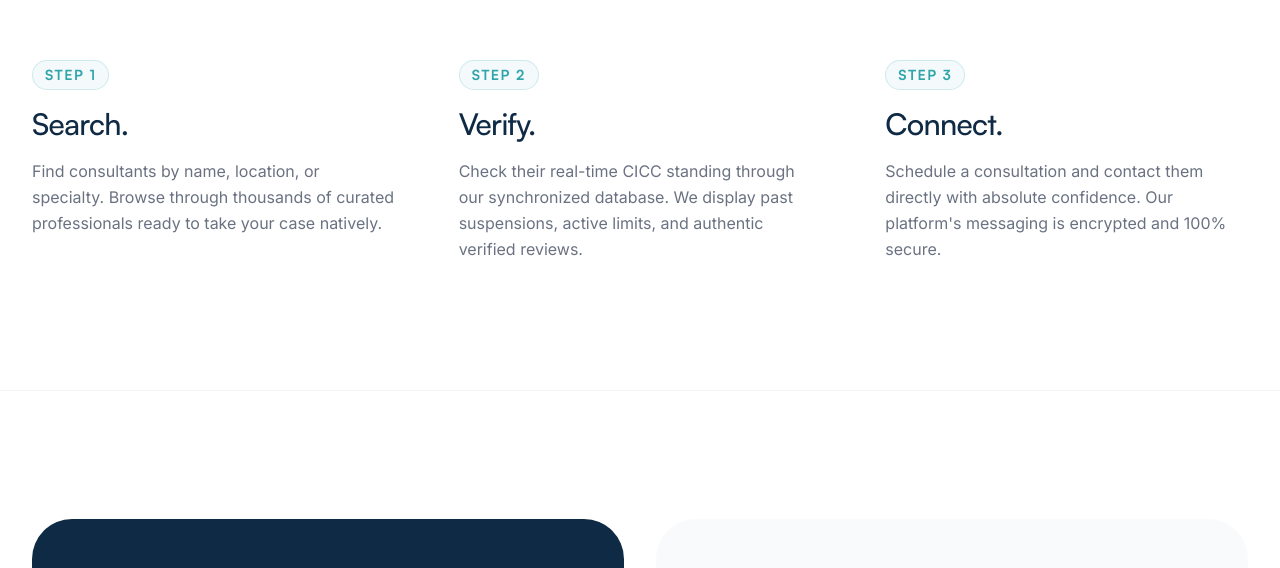
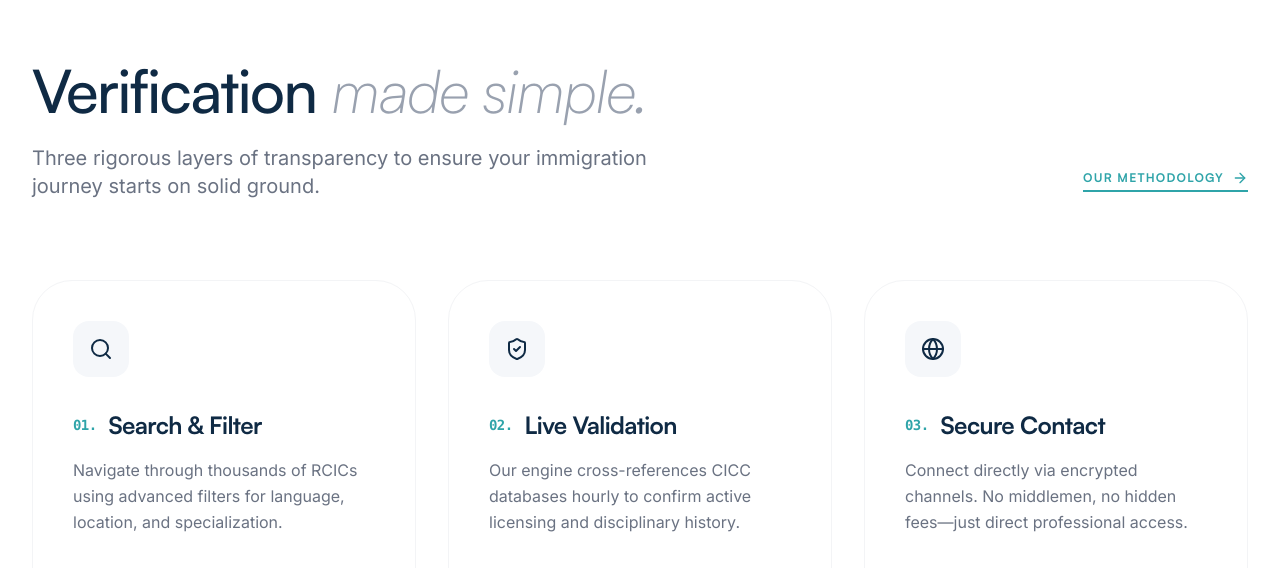
Before and after one commit to farjadp/verixa, a Next.js app: page / in a window 1280 px wide. Shown: the part 1251-1819 px from the top of the page. Built offline with nearby package versions, Linux system fonts and the light colour scheme; no server answers; the database is empty.

Commit message:
feat(ai-factory): add raw context, length options, and SEO architectures

```diff
--- a/package.json
+++ b/package.json
@@ -46,6 +46,6 @@
     "eslint-config-next": "16.2.1",
     "prisma": "^5.22.0",
     "tailwindcss": "^4",
-    "typescript": "^5"
+    "typescript": "5.9.3"
   }
 }
--- a/src/actions/aggregator.actions.ts
+++ b/src/actions/aggregator.actions.ts
@@ -28,7 +28,7 @@ const AggregatedBriefSchema = z.object({
   summary: z.string(),
   category: z.enum(["IMMIGRATION_GUIDES", "CONSULTANT_INSIGHTS", "CASE_BASED_CONTENT", "UPDATES_POLICY"]),
   faq: z.array(z.string()),
-  imagePrompt: z.string().describe("A prompt for FAL AI Flux Pro. Must be editorial, NO text, high resolution."),
+  imagePrompt: z.string().describe("Design an authentic, news-style photojournalistic prompt. Must be documentary style, NO text, high resolution."),
   isDuplicate: z.boolean().describe("True if the content is completely irrelevant or an identical duplicate of something Verixa already covered."),
   originalPublishedDate: z.string().describe("The exact publication date of the original news article found in the raw text, in ISO format. Default to today if missing.")
 });
@@ -369,7 +369,7 @@ export async function processPendingRawArticle(rawArticleId: string, autoPublish
     // 5. GENERATE EDITORIAL IMAGE (DALL-E 2 / Unsplash Fallback)
     let imageUrl = "";
     try {
-      const safePrompt = `Editorial photography, highly detailed, cinematic lighting. Subject: ${brief?.imagePrompt}. Clean.`;
+      const safePrompt = `Authentic documentary photojournalism, high quality professional news style photography. Subject: ${brief?.imagePrompt}. Natural lighting, realistic textures, serious tone, unposed, in the moment. Clean composition.`;
       const response = await getOpenAI().images.generate({
         model: "dall-e-2",
         prompt: safePrompt.substring(0, 1000), // dall-e-2 limit
--- a/src/app/page.tsx
+++ b/src/app/page.tsx
@@ -163,26 +163,83 @@ export default async function Home() {
         </div>
       </section>
 
-      {/* ---------------- 3. HOW IT WORKS / TRUST LAYER ---------------- */}
-      <section className="bg-white py-32 border-b border-gray-100">
-        <div className="max-w-7xl mx-auto px-8 grid md:grid-cols-3 gap-16">
-          <div className="space-y-4">
-            <h4 className="text-sm font-bold uppercase tracking-widest text-[#2FA4A9] border border-[#2FA4A9]/20 bg-[#2FA4A9]/5 py-1 px-3 rounded-full w-fit">Step 1</h4>
-            <h3 className="text-3xl font-medium">Search.</h3>
-            <p className="text-gray-500 font-sans leading-relaxed">Find consultants by name, location, or specialty. Browse through thousands of curated professionals ready to take your case natively.</p>
+{/* ---------------- 3. HOW IT WORKS / TRUST LAYER (REDESIGNED) ---------------- */}
+      <section className="bg-white py-32 border-b border-gray-100 overflow-hidden">
+        <div className="max-w-7xl mx-auto px-8">
+          <div className="flex flex-col md:flex-row md:items-end justify-between mb-20 gap-6">
+            <div className="max-w-2xl">
+              <h2 className="text-5xl md:text-6xl font-medium tracking-tight mb-6">
+                Verification <span className="italic font-light text-gray-400">made simple.</span>
+              </h2>
+              <p className="text-xl text-gray-500 font-sans">
+                Three rigorous layers of transparency to ensure your immigration journey starts on solid ground.
+              </p>
+            </div>
+            <div className="hidden md:block pb-2">
+              <div className="flex items-center gap-2 text-[#2FA4A9] font-bold uppercase tracking-widest text-xs border-b-2 border-[#2FA4A9] pb-1">
+                Our Methodology <ArrowRight className="w-4 h-4" />
+              </div>
+            </div>
           </div>
-          <div className="space-y-4">
-            <h4 className="text-sm font-bold uppercase tracking-widest text-[#2FA4A9] border border-[#2FA4A9]/20 bg-[#2FA4A9]/5 py-1 px-3 rounded-full w-fit">Step 2</h4>
-            <h3 className="text-3xl font-medium">Verify.</h3>
-            <p className="text-gray-500 font-sans leading-relaxed">Check their real-time CICC standing through our synchronized database. We display past suspensions, active limits, and authentic verified reviews.</p>
-          </div>
-          <div className="space-y-4">
-            <h4 className="text-sm font-bold uppercase tracking-widest text-[#2FA4A9] border border-[#2FA4A9]/20 bg-[#2FA4A9]/5 py-1 px-3 rounded-full w-fit">Step 3</h4>
-            <h3 className="text-3xl font-medium">Connect.</h3>
-            <p className="text-gray-500 font-sans leading-relaxed">Schedule a consultation and contact them directly with absolute confidence. Our platform's messaging is encrypted and 100% secure.</p>
+
+          <div className="grid md:grid-cols-3 gap-8 relative">
+            {/* Connecting Line (Desktop Only) */}
+            <div className="hidden md:block absolute top-1/2 left-0 w-full h-[1px] bg-gray-100 -z-10" />
+
+            {[
+              {
+                step: "01",
+                title: "Search & Filter",
+                desc: "Navigate through thousands of RCICs using advanced filters for language, location, and specialization.",
+                icon: <Search className="w-6 h-6" />,
+              },
+              {
+                step: "02",
+                title: "Live Validation",
+                desc: "Our engine cross-references CICC databases hourly to confirm active licensing and disciplinary history.",
+                icon: <ShieldCheck className="w-6 h-6" />,
+              },
+              {
+                step: "03",
+                title: "Secure Contact",
+                desc: "Connect directly via encrypted channels. No middlemen, no hidden fees—just direct professional access.",
+                icon: <Globe className="w-6 h-6" />,
+              },
+            ].map((item, idx) => (
+              <div
+                key={idx}
+                className="group relative bg-white border border-gray-100 p-10 rounded-[40px] hover:border-[#2FA4A9] transition-all duration-500 hover:shadow-[0_20px_50px_rgba(47,164,169,0.1)]"
+              >
+                <div className="absolute -top-6 -right-4 text-8xl font-black text-gray-50 opacity-0 group-hover:opacity-100 transition-opacity pointer-events-none font-sans">
+                  {item.step}
+                </div>
+
+                <div className="w-14 h-14 bg-[#F5F7FA] text-[#0F2A44] rounded-2xl flex items-center justify-center mb-8 group-hover:bg-[#2FA4A9] group-hover:text-white transition-colors duration-500">
+                  {item.icon}
+                </div>
+
+                <h3 className="text-2xl font-bold mb-4 flex items-center gap-3">
+                  <span className="text-[#2FA4A9] font-mono text-sm">{item.step}.</span>
+                  {item.title}
+                </h3>
+
+                <p className="text-gray-500 font-sans leading-relaxed relative z-10">
+                  {item.desc}
+                </p>
+
+                <div className="mt-8 flex items-center gap-2 text-xs font-bold uppercase tracking-tighter text-gray-300 group-hover:text-[#2FA4A9] transition-colors">
+                  Learn More <div className="w-0 group-hover:w-8 h-[1px] bg-[#2FA4A9] transition-all duration-500" />
+                </div>
+              </div>
+            ))}
           </div>
         </div>
       </section>
+
+
+
+
+
 
       {/* ---------------- 4. BENTO: SIMPLE & ELEGANT ---------------- */}
       <section className="max-w-7xl mx-auto px-8 py-32">
```
Also changed, not shown: src/actions/ai-blog.actions.ts (+31 -8 lines), src/app/dashboard/admin/ai-factory/AIFactoryWizard.tsx (+41 -6 lines), 1 other file (tests, documents, lock files or other folders).
